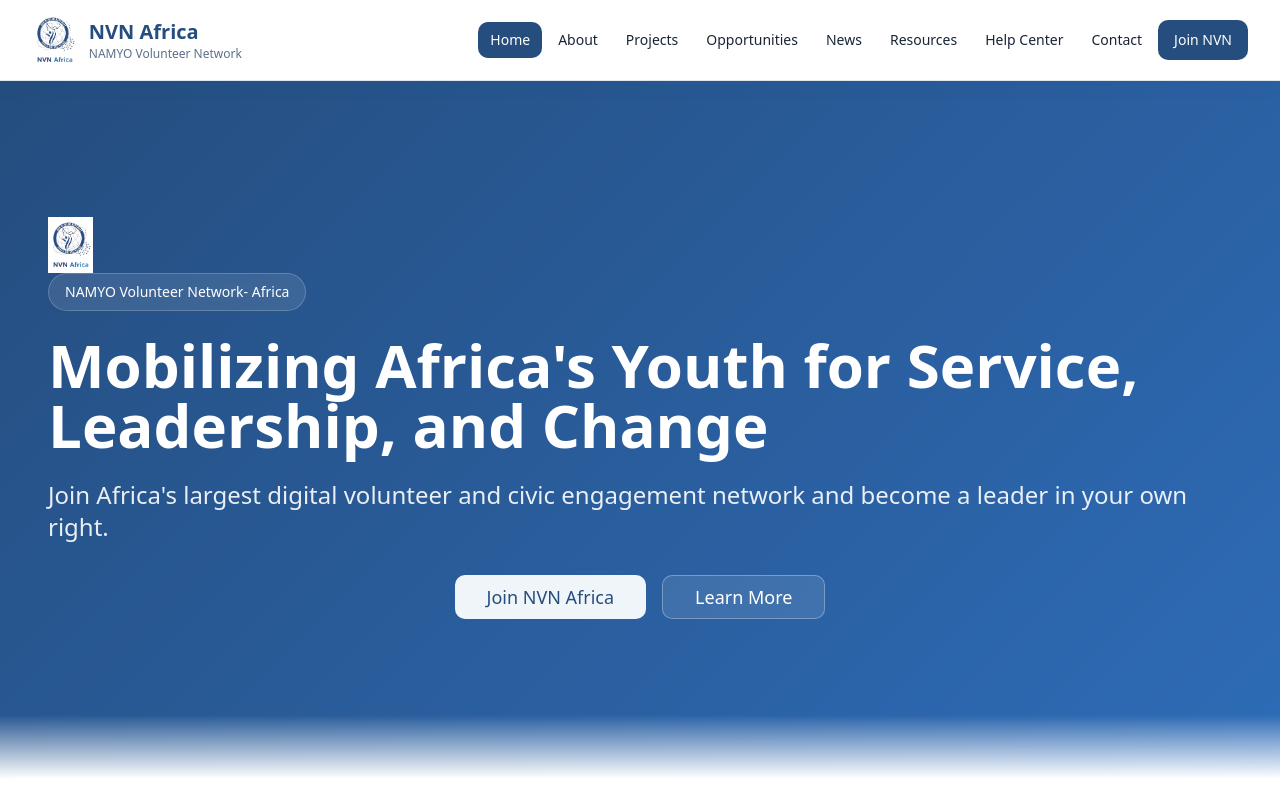
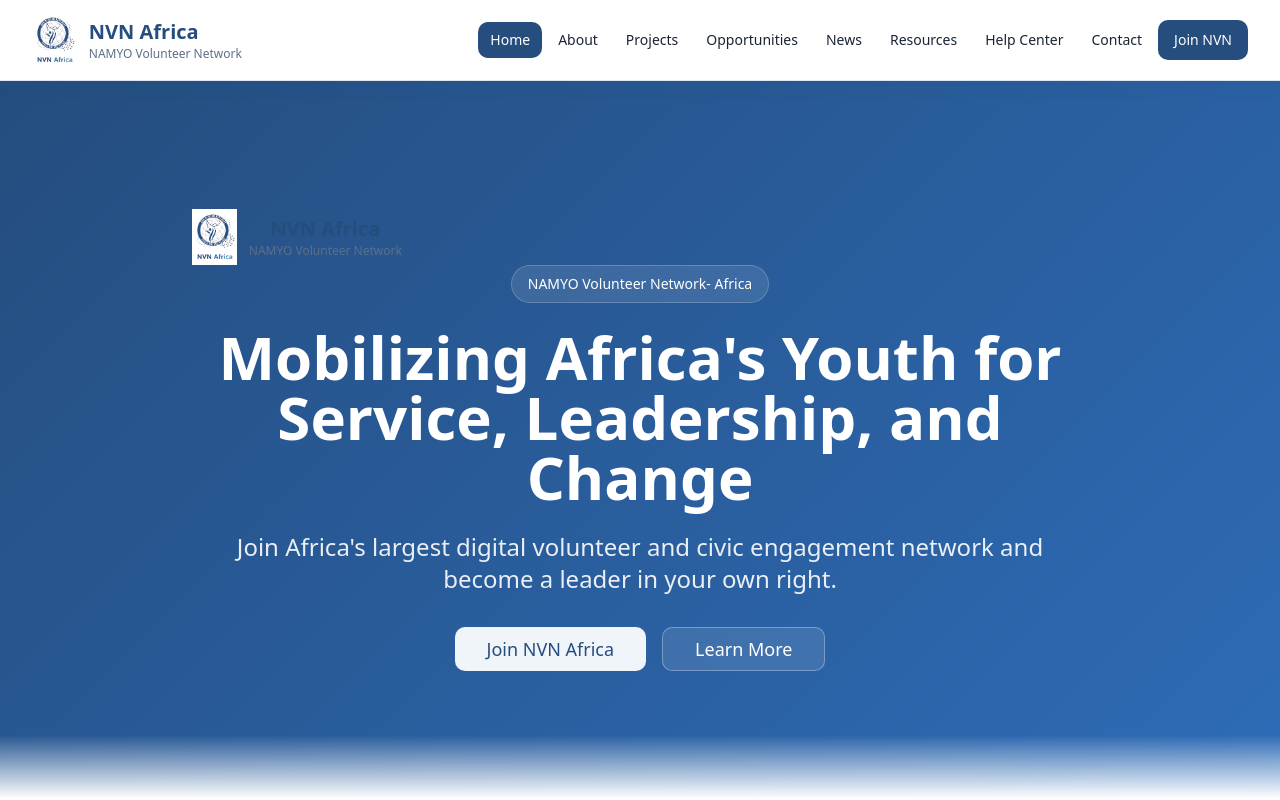
Before and after one commit to nvn-africa/nvn-africa-platform, a React (Vite) app in the folder frontend/: page / in a window 1280 px wide. Shown: the top 800 px of the page. Built offline with nearby package versions, Linux system fonts and the light colour scheme; the HTML template or start-up script is replaced by a standard one.

Commit message:
Fix: Hero section

```diff
--- a/frontend/src/pages/Home.tsx
+++ b/frontend/src/pages/Home.tsx
@@ -3,7 +3,6 @@ import { Button } from "@/components/ui/button";
 import { Card, CardContent } from "@/components/ui/card";
 import { Users, Target, Leaf, ArrowRight } from "lucide-react";
 import nvnLogo from "@/assets/nvn-logo.png";
-import nvnLogo1 from "../assets/nvn-logo.png"
 
 const Home = () => {
   return (
@@ -12,10 +11,18 @@ const Home = () => {
       <section className="relative bg-gradient-hero text-primary-foreground py-20 lg:py-32">
 
         <div className="container mx-auto px-4 sm:px-6 lg:px-8">
-          <div className="inline-block  mb-6 px-4 py-2">
+          <div className="max-w-4xl mx-auto text-center">
+
             <Link to="/" className="flex items-center space-x-3 hover:opacity-90 transition-opacity">
-              <img src={nvnLogo1} alt="NVN Africa Logo" className="h-14 w-auto" />
+              <img src={nvnLogo} alt="NVN Africa Logo" className="h-14 w-auto" />
+              <div className="hidden sm:block">
+                <div className="text-xl font-bold text-primary">NVN Africa</div>
+                <div className="text-xs text-muted-foreground">NAMYO Volunteer Network</div>
+              </div>
             </Link>
+
+
+
             <div className="inline-block  mb-6 px-4 py-2 bg-white/10 backdrop-blur-sm rounded-full border border-white/20">
               <p className="text-sm font-medium">NAMYO Volunteer Network- Africa</p>
             </div>
```
